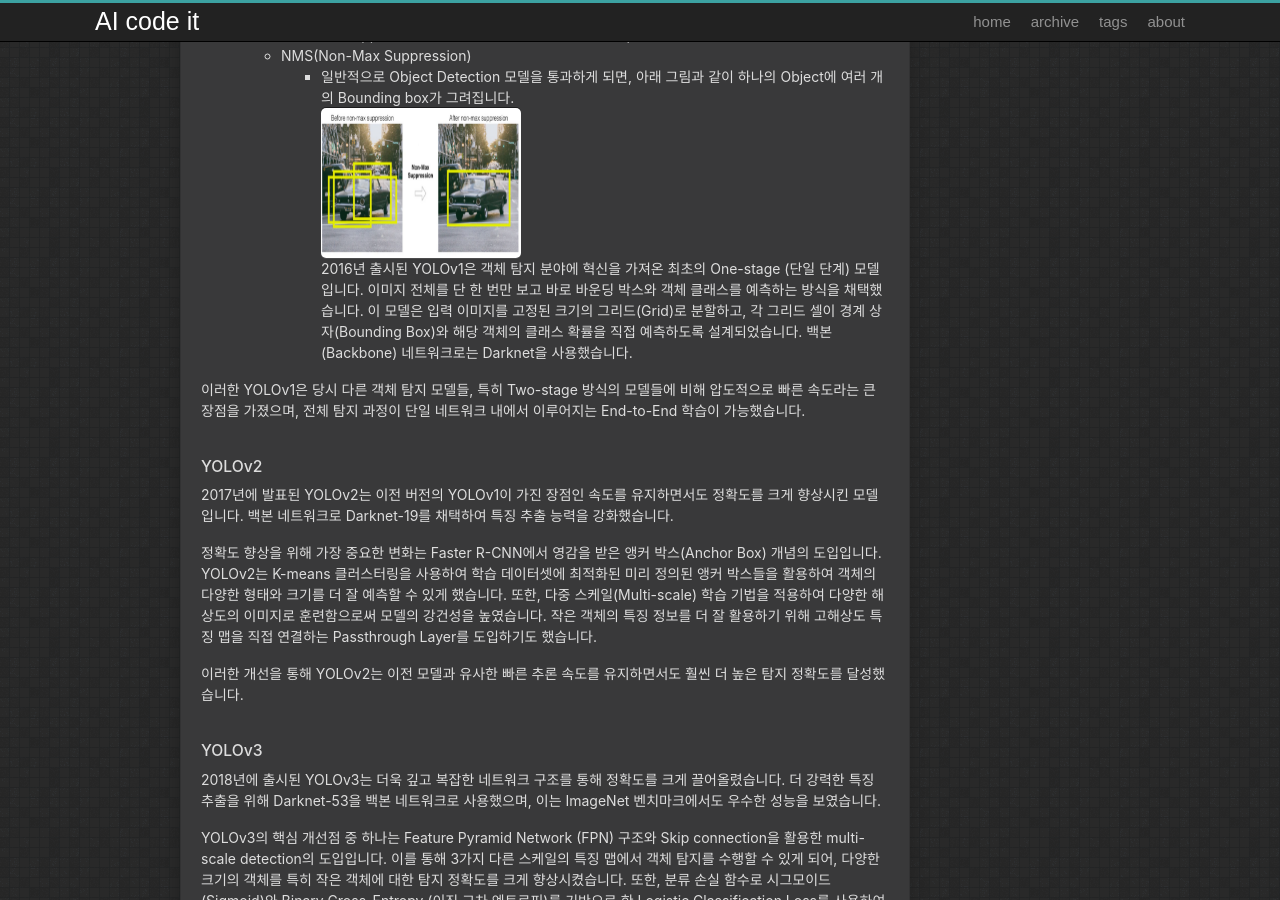
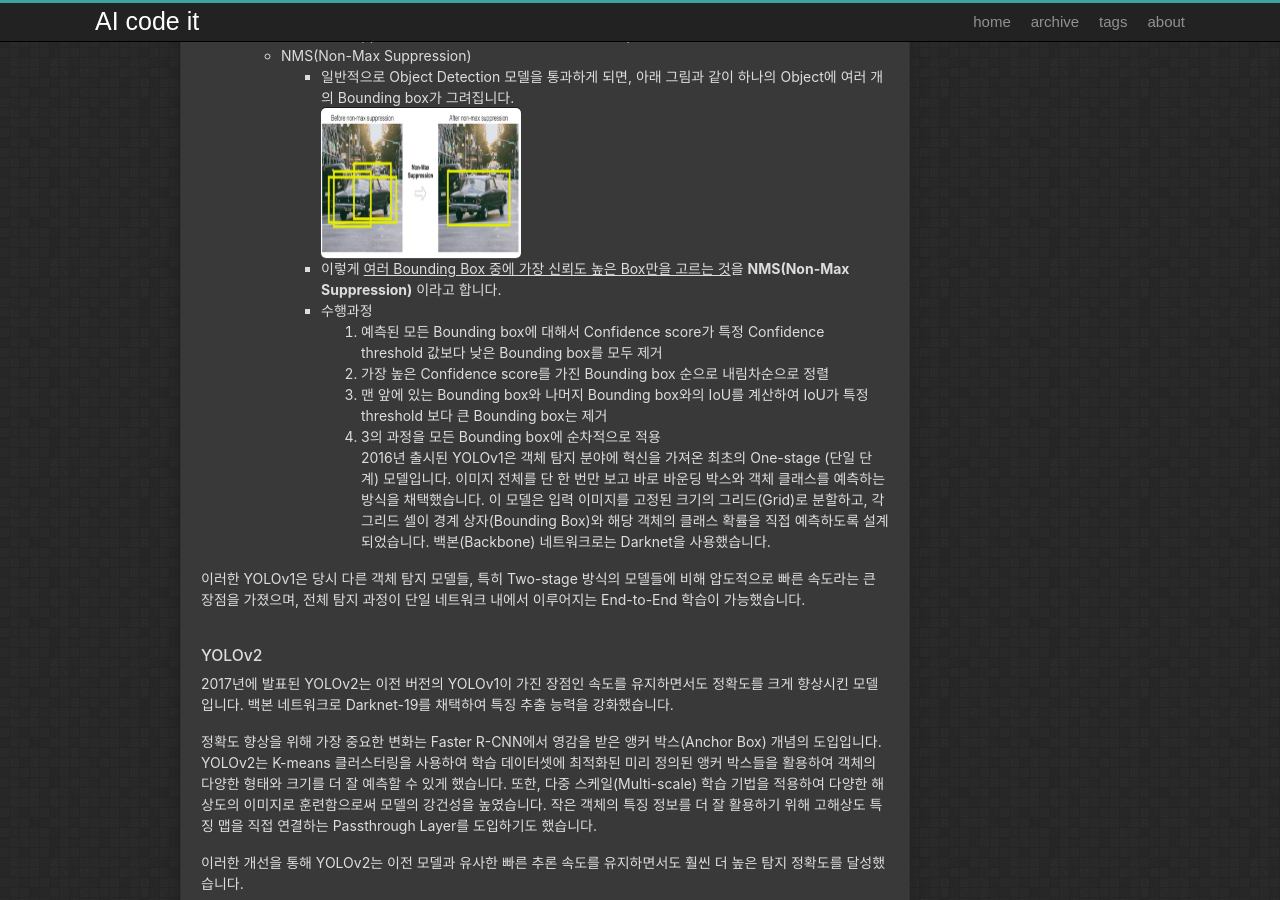
Before and after one commit to Lee-keonhee/AIcodeit, a Jekyll site: the page built from _posts/2025-08-31-weekly_8.md, in a window 1280 px wide and 900 px high, scrolled down 1283 px. Built offline with Jekyll 4.4.1, drawn with Linux system fonts in a browser that asks for light colours.

Commit message:
Update 2025-08-31-weekly_8.md

```diff
--- a/_posts/2025-08-31-weekly_8.md
+++ b/_posts/2025-08-31-weekly_8.md
@@ -42,6 +42,12 @@ YOLO 모델은 크게 원저자인 조셉 레드몬(Joseph Redmon)이 개발한
    - NMS(Non-Max Suppression)
      - 일반적으로 Object Detection 모델을 통과하게 되면, 아래 그림과 같이 하나의 Object에 여러 개의 Bounding box가 그려집니다.
      <img src="{{"/assets/images/nms.png" | relative_url }}" width="200" height="150" alt="yolov1">
+     - 이렇게 <u>여러 Bounding Box 중에 가장 신뢰도 높은 Box만을 고르는 것</u>을 **NMS(Non-Max Suppression)** 이라고 합니다.
+     - 수행과정
+       1. 예측된 모든 Bounding box에 대해서 Confidence score가 특정 Confidence threshold 값보다 낮은 Bounding box를 모두 제거
+       2. 가장 높은 Confidence score를 가진 Bounding box 순으로 내림차순으로 정렬
+       3. 맨 앞에 있는 Bounding box와 나머지 Bounding box와의 IoU를 계산하여 IoU가 특정 threshold 보다 큰 Bounding box는 제거
+       4.  3의 과정을 모든 Bounding box에 순차적으로 적용
 2016년 출시된 YOLOv1은 객체 탐지 분야에 혁신을 가져온 최초의 One-stage (단일 단계) 모델입니다. 이미지 전체를 단 한 번만 보고 바로 바운딩 박스와 객체 클래스를 예측하는 방식을 채택했습니다. 이 모델은 입력 이미지를 고정된 크기의 그리드(Grid)로 분할하고, 각 그리드 셀이 경계 상자(Bounding Box)와 해당 객체의 클래스 확률을 직접 예측하도록 설계되었습니다. 백본(Backbone) 네트워크로는 Darknet을 사용했습니다.
 
 이러한 YOLOv1은 당시 다른 객체 탐지 모델들, 특히 Two-stage 방식의 모델들에 비해 압도적으로 빠른 속도라는 큰 장점을 가졌으며, 전체 탐지 과정이 단일 네트워크 내에서 이루어지는 End-to-End 학습이 가능했습니다.
```
